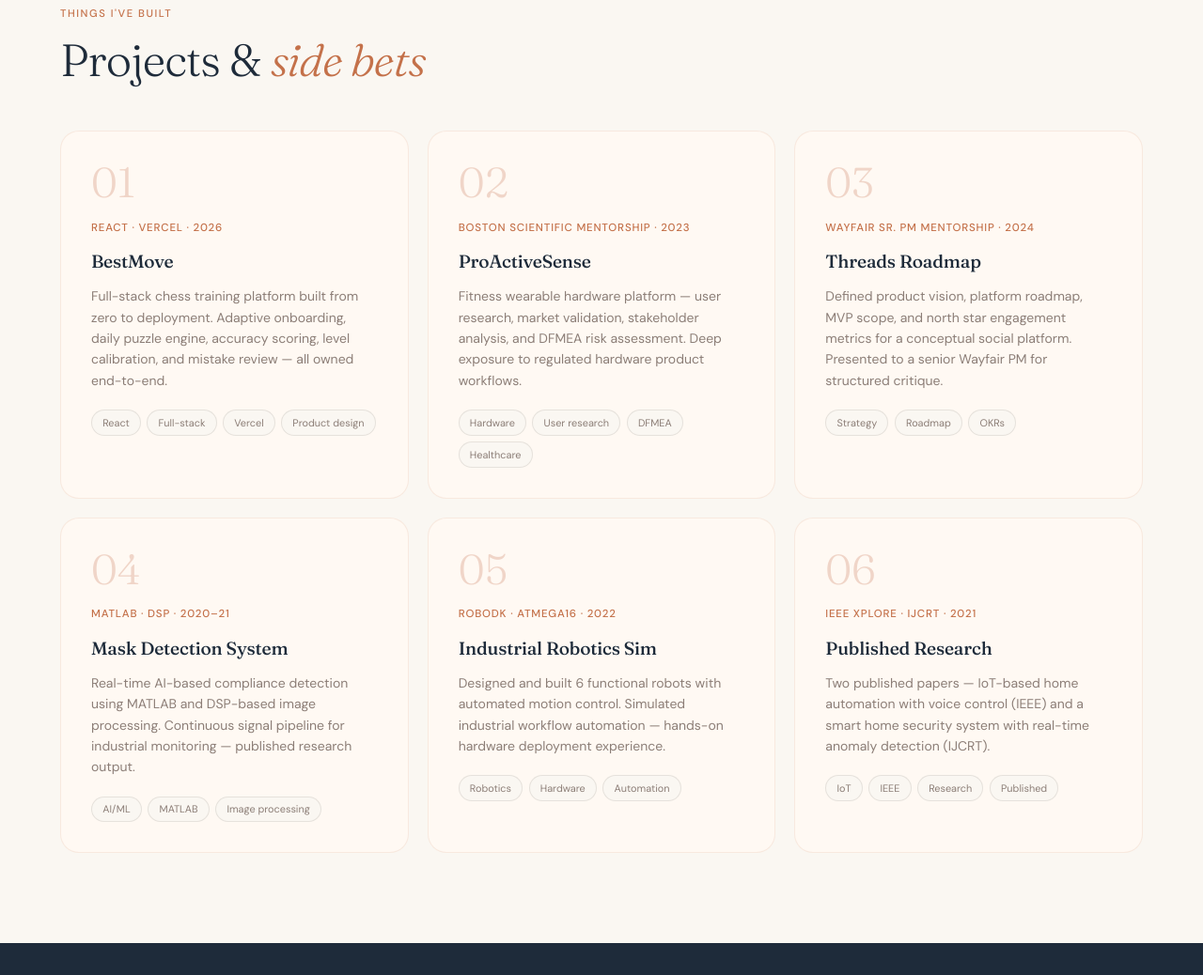
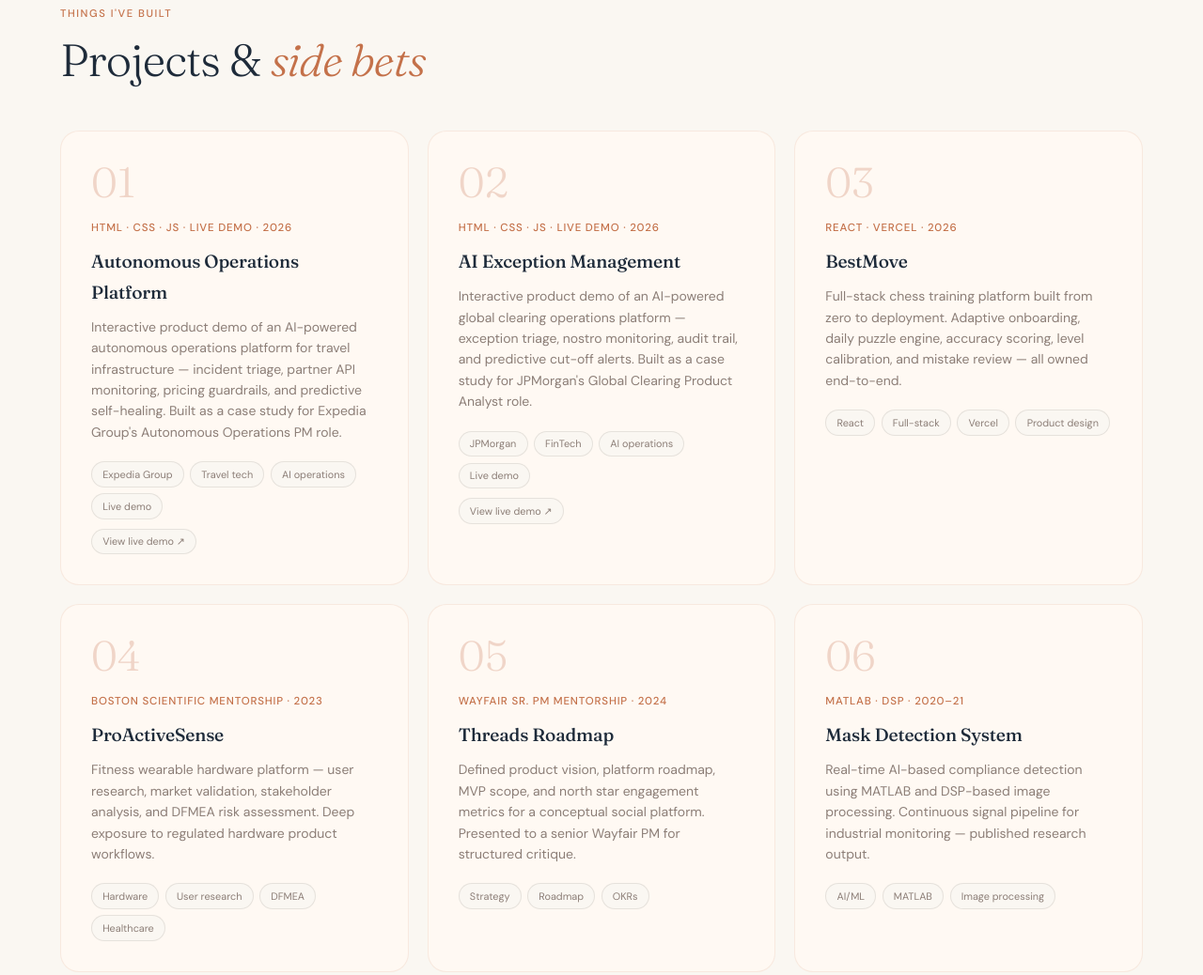
Before and after one commit to MeghaBhasker/megha-portfolio, a website built with Vite: page index.html in a window 1280 px wide. Shown: the part 2140-3178 px from the top of the page at 94% size. Built offline with nearby package versions, Linux system fonts and the light colour scheme.

Commit message:
add Expedia and JPMC demo cards

```diff
--- a/index.html
+++ b/index.html
@@ -142,6 +142,28 @@
 
     <div class="project-card reveal">
       <div class="project-num">01</div>
+      <div class="project-meta">HTML &middot; CSS &middot; JS &middot; Live demo &middot; 2026</div>
+      <div class="project-title">Autonomous Operations Platform</div>
+      <div class="project-desc">Interactive product demo of an AI-powered autonomous operations platform for travel infrastructure &mdash; incident triage, partner API monitoring, pricing guardrails, and predictive self-healing. Built as a case study for Expedia Group&#39;s Autonomous Operations PM role.</div>
+      <div class="project-tags">
+        <span class="ptag">Expedia Group</span><span class="ptag">Travel tech</span><span class="ptag">AI operations</span><span class="ptag">Live demo</span>
+      </div>
+      <a href="https://www.meghabhasker.me/expedia-demo.html" target="_blank" class="ptag" style="display:inline-block;margin-top:10px;text-decoration:none">View live demo &#8599;</a>
+    </div>
+
+    <div class="project-card reveal">
+      <div class="project-num">02</div>
+      <div class="project-meta">HTML &middot; CSS &middot; JS &middot; Live demo &middot; 2026</div>
+      <div class="project-title">AI Exception Management</div>
+      <div class="project-desc">Interactive product demo of an AI-powered global clearing operations platform &mdash; exception triage, nostro monitoring, audit trail, and predictive cut-off alerts. Built as a case study for JPMorgan&#39;s Global Clearing Product Analyst role.</div>
+      <div class="project-tags">
+        <span class="ptag">JPMorgan</span><span class="ptag">FinTech</span><span class="ptag">AI operations</span><span class="ptag">Live demo</span>
+      </div>
+      <a href="https://www.meghabhasker.me/exception-demo.html" target="_blank" class="ptag" style="display:inline-block;margin-top:10px;text-decoration:none">View live demo &#8599;</a>
+    </div>
+
+    <div class="project-card reveal">
+      <div class="project-num">03</div>
       <div class="project-meta">React &middot; Vercel &middot; 2026</div>
       <div class="project-title">BestMove</div>
       <div class="project-desc">Full-stack chess training platform built from zero to deployment. Adaptive onboarding, daily puzzle engine, accuracy scoring, level calibration, and mistake review &mdash; all owned end-to-end.</div>
@@ -151,7 +173,7 @@
     </div>
 
     <div class="project-card reveal">
-      <div class="project-num">02</div>
+      <div class="project-num">04</div>
       <div class="project-meta">Boston Scientific Mentorship &middot; 2023</div>
       <div class="project-title">ProActiveSense</div>
       <div class="project-desc">Fitness wearable hardware platform &mdash; user research, market validation, stakeholder analysis, and DFMEA risk assessment. Deep exposure to regulated hardware product workflows.</div>
@@ -161,7 +183,7 @@
     </div>
 
     <div class="project-card reveal">
-      <div class="project-num">03</div>
+      <div class="project-num">05</div>
       <div class="project-meta">Wayfair Sr. PM Mentorship &middot; 2024</div>
       <div class="project-title">Threads Roadmap</div>
       <div class="project-desc">Defined product vision, platform roadmap, MVP scope, and north star engagement metrics for a conceptual social platform. Presented to a senior Wayfair PM for structured critique.</div>
@@ -171,7 +193,7 @@
     </div>
 
     <div class="project-card reveal">
-      <div class="project-num">04</div>
+      <div class="project-num">06</div>
       <div class="project-meta">MATLAB &middot; DSP &middot; 2020&ndash;21</div>
       <div class="project-title">Mask Detection System</div>
       <div class="project-desc">Real-time AI-based compliance detection using MATLAB and DSP-based image processing. Continuous signal pipeline for industrial monitoring &mdash; published research output.</div>
@@ -181,7 +203,7 @@
     </div>
 
     <div class="project-card reveal">
-      <div class="project-num">05</div>
+      <div class="project-num">07</div>
       <div class="project-meta">RoboDK &middot; ATmega16 &middot; 2022</div>
       <div class="project-title">Industrial Robotics Sim</div>
       <div class="project-desc">Designed and built 6 functional robots with automated motion control. Simulated industrial workflow automation &mdash; hands-on hardware deployment experience.</div>
@@ -191,7 +213,7 @@
     </div>
 
     <div class="project-card reveal">
-      <div class="project-num">06</div>
+      <div class="project-num">08</div>
       <div class="project-meta">IEEE Xplore &middot; IJCRT &middot; 2021</div>
       <div class="project-title">Published Research</div>
       <div class="project-desc">Two published papers &mdash; IoT-based home automation with voice control (IEEE) and a smart home security system with real-time anomaly detection (IJCRT).</div>
```
